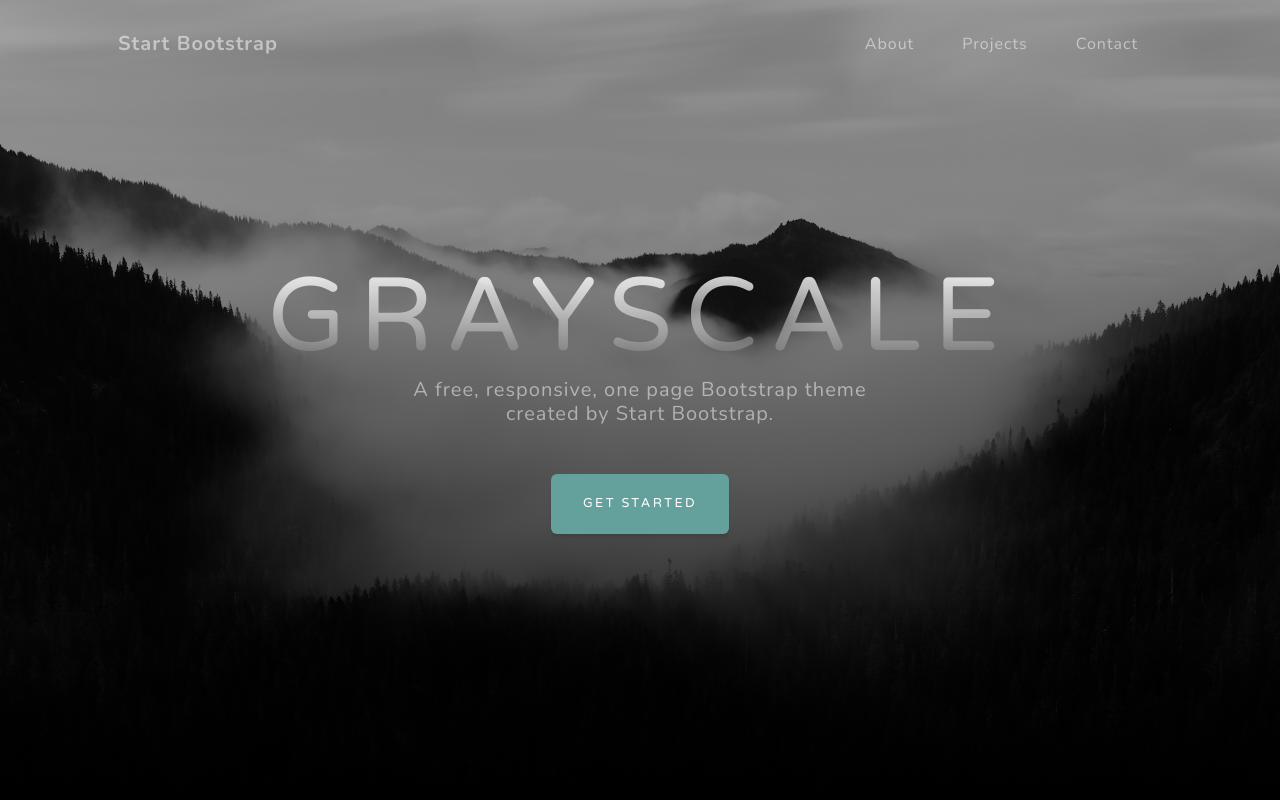
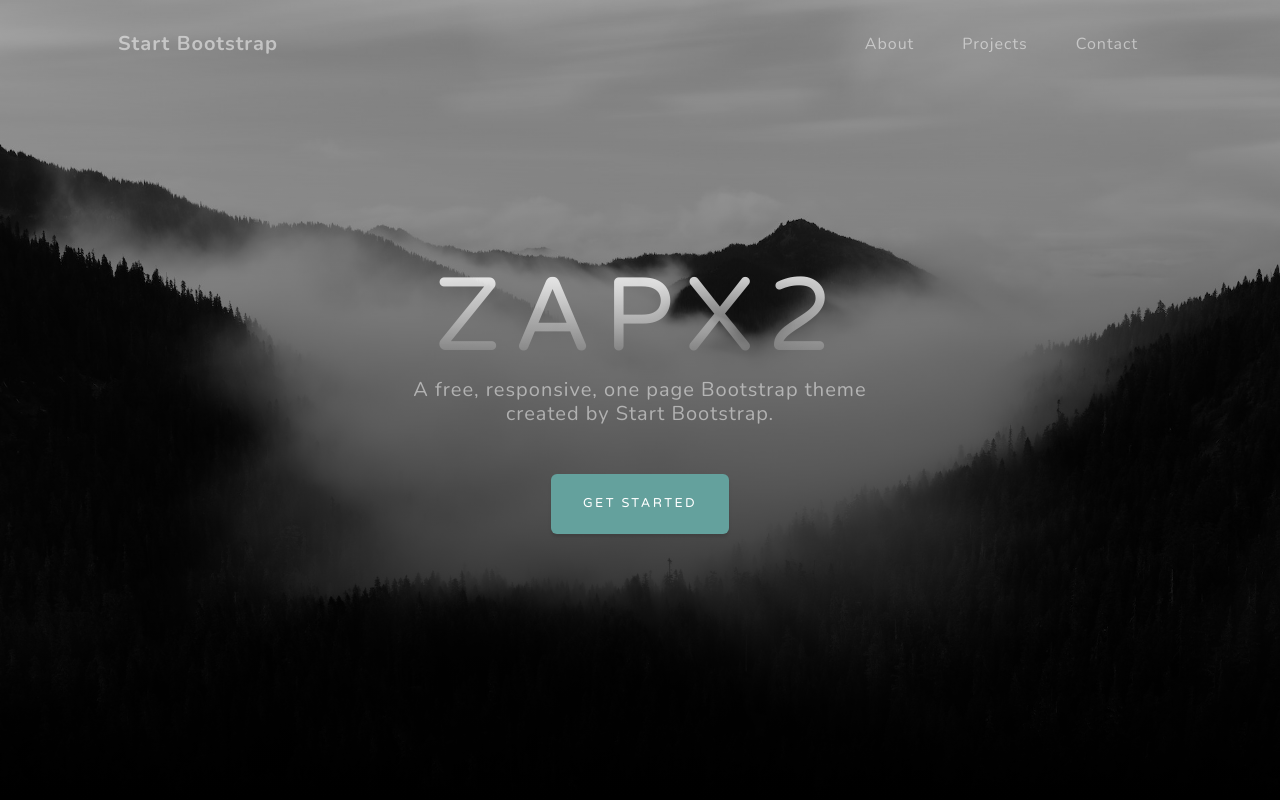
Before and after one commit to zapx2/zapx2.github.io, a plain HTML site: page index.html in a window 1280 px wide. Shown: the top 800 px of the page. Drawn offline with nearby package versions, Linux system fonts and the light colour scheme.

```diff
--- a/index.html
+++ b/index.html
@@ -5,7 +5,7 @@
         <meta name="viewport" content="width=device-width, initial-scale=1, shrink-to-fit=no" />
         <meta name="description" content="" />
         <meta name="author" content="" />
-        <title>Grayscale - Start Bootstrap Theme</title>
+        <title>zapx2</title>
         <link rel="icon" type="image/x-icon" href="assets/favicon.ico" />
         <!-- Font Awesome icons (free version)-->
         <script src="https://use.fontawesome.com/releases/v6.3.0/js/all.js" crossorigin="anonymous"></script>
@@ -38,7 +38,7 @@
             <div class="container px-4 px-lg-5 d-flex h-100 align-items-center justify-content-center">
                 <div class="d-flex justify-content-center">
                     <div class="text-center">
-                        <h1 class="mx-auto my-0 text-uppercase">Grayscale</h1>
+                        <h1 class="mx-auto my-0 text-uppercase">zapx2</h1>
                         <h2 class="text-white-50 mx-auto mt-2 mb-5">A free, responsive, one page Bootstrap theme created by Start Bootstrap.</h2>
                         <a class="btn btn-primary" href="#about">Get Started</a>
                     </div>
```
